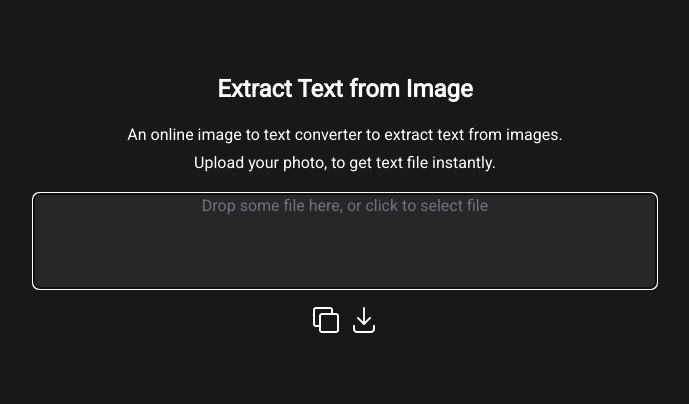
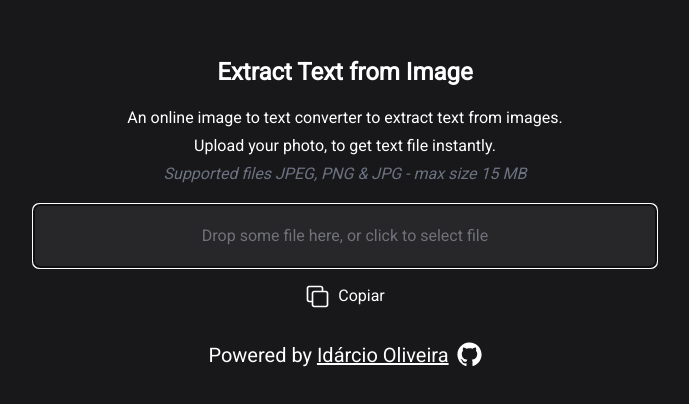
Before and after one commit to idarciooliveira/optical-text-recognition, a Next.js app: page / in a window 1280 px wide. Shown: the part 188-592 px from the top of the page, without its empty margins (295-984 px from the left). Built offline with nearby package versions, Linux system fonts and the light colour scheme.

Commit message:
fixed text generated style bugs

```diff
--- a/src/app/page.tsx
+++ b/src/app/page.tsx
@@ -1,6 +1,53 @@
-import DragDropZone from "@/components/drag-drop-zone";
+'use client'
 
-export default async function Home() {
+import ExtractText from '@/lib/tesseract';
+import React, { useState } from 'react'
+import Dropzone, { Accept, FileRejection } from 'react-dropzone'
+import { toast } from 'sonner';
+import { CopyIcon, GitHubLogoIcon } from '@radix-ui/react-icons'
+import Link from 'next/link';
+
+const supportedFiles: Accept = {
+  'image/jpeg': ['.jpeg', '.png', '.jpg']
+}
+export default function Home() {
+
+  const [text, setText] = useState('')
+
+  const handleOnDrop = async (file: File[], rejection: FileRejection[]) => {
+
+    try {
+      if (rejection) {
+        rejection.forEach(rejectObj => {
+          rejectObj.errors.forEach(error => {
+            toast.error(error.message)
+          })
+        });
+      }
+
+      const result = ExtractText(file[0])
+
+      toast.promise(new Promise((resolve) => resolve(result)), {
+        loading: 'Extracting text...',
+        success: (text: any) => {
+          setText(text)
+          return `Text extracted successfully`
+        },
+        error: 'Error extracting text',
+      });
+
+
+    } catch (error: any) {
+      toast.error(error)
+    }
+  }
+
+  const handleOnCopy = () => {
+    const text = document.getElementById('text')?.textContent
+    if (!text) return
+    navigator.clipboard.writeText(text)
+    toast.success('Text copied to clipboard!')
+  }
 
   return (
     <main className="w-full flex min-h-screen bg-zinc-900 text-white items-center justify-center flex-col p-4 space-y-4">
@@ -9,10 +56,43 @@ export default async function Home() {
       </h2>
       <p className="text-center leading-7 text-md">
         An online image to text converter to extract text from images. <br />
-        Upload your photo, to get text file instantly.
+        Upload your photo, to get text file instantly. <br />
+        <i className='text-gray-500'> Supported files JPEG, PNG & JPG - max size 15 MB</i>
       </p>
 
-      <DragDropZone />
+      <Dropzone
+        maxSize={15000000}
+        maxFiles={1}
+        autoFocus
+        accept={supportedFiles}
+        onDrop={handleOnDrop}>
+        {({ getRootProps, getInputProps }) => (
+          <div  {...getRootProps()} className="flex items-center justify-center bg-zinc-800 text-zinc-500 border-dashed cursor-pointer border w-2/4 h-16 rounded-md text-center">
+            <input {...getInputProps()} />
+            <p> Drop some file here, or click to select file </p>
+          </div>
+        )}
+      </Dropzone>
+
+      <div className='w-full flex flex-row space-x-2 items-center justify-center'>
+        <CopyIcon onClick={handleOnCopy} width={25} height={25} cursor={'pointer'} />
+        <span>Copiar</span>
+      </div>
+      <div className='mt-4 text-sm w-2/4 text-justify'>
+        <p id='text'>
+          {text}
+        </p>
+      </div>
+
+      <div className='flex flex-row space-x-2 items-center'>
+        <p className='text-xl'>
+          Powered by <Link className='underline' target='blank' href={'https://bit.ly/idarcio-oliveira'}>Idárcio Oliveira</Link>
+        </p>
+        <Link target='_blank' href={'https://github.com/idarciooliveira/'}>
+          <GitHubLogoIcon width={25} height={25} />
+        </Link>
+      </div>
+
     </main>
 
   );
--- a/src/components/drag-drop-zone.tsx
+++ /dev/null
@@ -1,76 +0,0 @@
-'use client'
-
-import ExtractText from '@/lib/tesseract';
-import React, { useState } from 'react'
-import Dropzone, { Accept, FileRejection } from 'react-dropzone'
-import { toast } from 'sonner';
-import { CopyIcon, DownloadIcon } from '@radix-ui/react-icons'
-const supportedFiles: Accept = {
-  'image/jpeg': ['.jpeg', '.png']
-}
-
-export default function DragDropZone() {
-
-  const [text, setText] = useState('')
-
-  const handleOnDrop = async (file: File[], rejection: FileRejection[]) => {
-
-    try {
-      if (rejection) {
-        rejection.forEach(rejectObj => {
-          rejectObj.errors.forEach(error => {
-            toast.error(error.message)
-          })
-        });
-      }
-
-      const result = ExtractText(file[0])
-
-      toast.promise(new Promise((resolve) => resolve(result)), {
-        loading: 'Extracting text...',
-        success: (text: any) => {
-          setText(text)
-          return `Text extracted successfully`
-        },
-        error: 'Error extracting text',
-      });
-
-
-    } catch (error: any) {
-      toast.error(error)
-    }
-  }
-
-  return (
-    < >
-      <Dropzone
-        maxSize={15000000}
-        maxFiles={1}
-        autoFocus
-        accept={supportedFiles}
-        onDrop={handleOnDrop}>
-        {({ getRootProps, getInputProps }) => (
-          <div  {...getRootProps()} className="bg-zinc-800 text-zinc-500 border-dashed cursor-pointer border w-2/4 h-24 rounded-md text-center">
-            <input {...getInputProps()} />
-            <p>
-              {
-                text ? text : 'Drop some file here, or click to select file'
-              }
-            </p>
-          </div>
-        )}
-      </Dropzone>
-      <div className='flex flex-row space-x-2 items-center justify-end'>
-        <CopyIcon width={30} height={30} cursor={'pointer'} />
-        <DownloadIcon width={30} height={30} cursor={'pointer'} />
-      </div>
-      <div className='mt-4 text-sm w-2/4 text-justify'>
-        <p >
-          {text}
-        </p>
-      </div>
-
-
-    </>
-  )
-}
--- a/src/components/nav.tsx
+++ /dev/null
@@ -1,29 +0,0 @@
-
-import React from 'react'
-import {
-    NavigationMenu,
-    NavigationMenuItem,
-    NavigationMenuLink,
-    NavigationMenuList,
-    navigationMenuTriggerStyle
-} from "@/components/ui/navigation-menu";
-import Link from "next/link";
-import { cn } from '@/lib/utils';
-
-export default function Navbar() {
-    return (
-        <nav className="w-full h-10 flex items-center p-4">
-            <NavigationMenu>
-                <NavigationMenuList >
-                    <NavigationMenuItem>
-                        <Link href="/" legacyBehavior passHref>
-                            <NavigationMenuLink className={cn(navigationMenuTriggerStyle())}>
-                                Optical Text Recognition
-                            </NavigationMenuLink>
-                        </Link>
-                    </NavigationMenuItem>
-                </NavigationMenuList>
-            </NavigationMenu>
-        </nav>
-    )
-}
--- a/src/components/ui/textarea.tsx
+++ /dev/null
@@ -1,24 +0,0 @@
-import * as React from "react"
-
-import { cn } from "@/lib/utils"
-
-export interface TextareaProps
-  extends React.TextareaHTMLAttributes<HTMLTextAreaElement> {}
-
-const Textarea = React.forwardRef<HTMLTextAreaElement, TextareaProps>(
-  ({ className, ...props }, ref) => {
-    return (
-      <textarea
-        className={cn(
-          "flex min-h-[60px] w-full rounded-md border border-input bg-transparent px-3 py-2 text-sm shadow-sm placeholder:text-muted-foreground focus-visible:outline-none focus-visible:ring-1 focus-visible:ring-ring disabled:cursor-not-allowed disabled:opacity-50",
-          className
-        )}
-        ref={ref}
-        {...props}
-      />
-    )
-  }
-)
-Textarea.displayName = "Textarea"
-
-export { Textarea }
```
